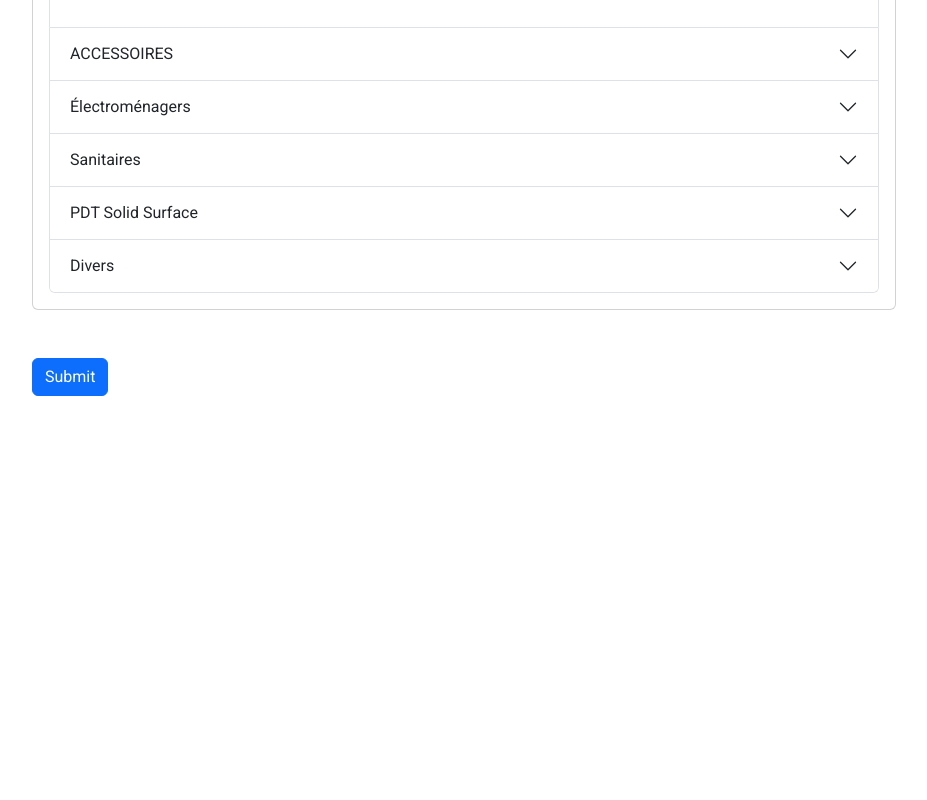
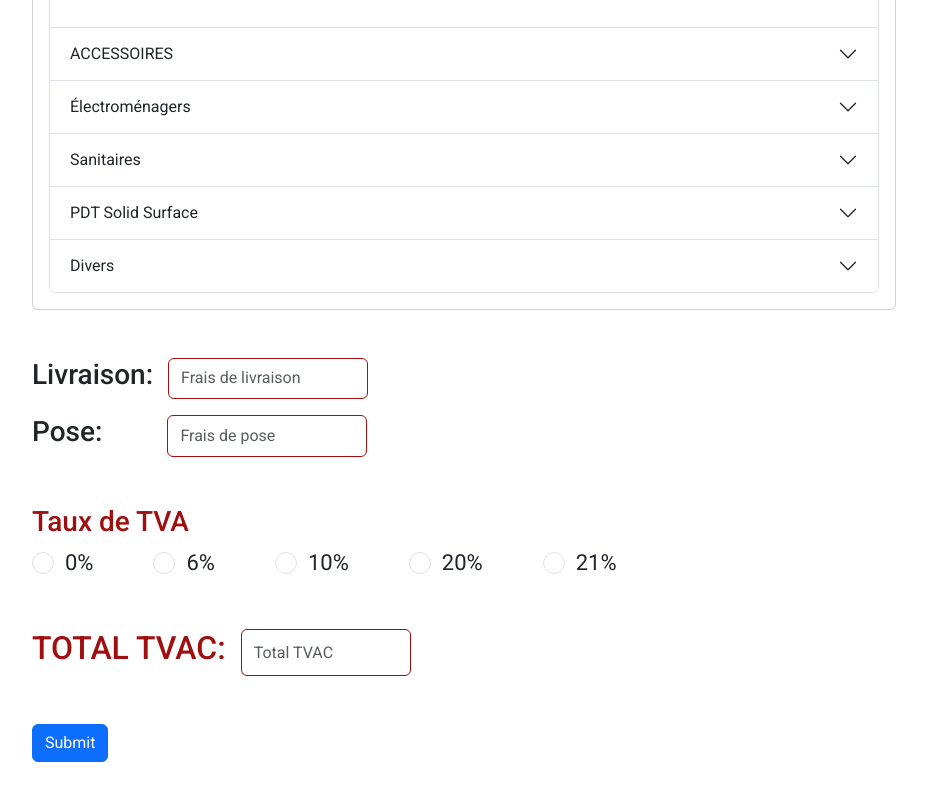
Before and after one commit to hakanyilmaz-be/dalyana-admin, a React (Create React App) app: page /projets-clients/new in a window 1280 px wide. Shown: the part 973-1773 px from the top of the page, without its empty margins (336-1263 px from the left). Before the commit the page ends 1417 px from the top, so only its background shows below. Built offline with nearby package versions, Linux system fonts and the light colour scheme.

Commit message:
4september

```diff
--- a/src/pages/CreateClientProjet.js
+++ b/src/pages/CreateClientProjet.js
@@ -20,7 +20,7 @@ import accessoires from "../assets/data/accessoires.json";
 import electromenagers from "../assets/data/electromenagers.json";
 import sanitaires from "../assets/data/sanitaires.json";
 import divers from "../assets/data/divers.json";
-import surfaces from "../assets/data/surfaces.json"
+import surfaces from "../assets/data/surfaces.json";
 
 //import { createUser } from "../../../api/admin-user-service";
 const CreateClientProjet = () => {
@@ -30,7 +30,6 @@ const CreateClientProjet = () => {
   const [totalSanitairesPrice, setTotalSanitairesPrice] = useState(0);
   const [totalDiversPrice, setTotalDiversPrice] = useState(0);
   const [totalSurfacesPrice, setTotalSurfacesPrice] = useState(0);
-
 
   const navigate = useNavigate();
 
@@ -74,9 +73,6 @@ const CreateClientProjet = () => {
     return totalPrice.toFixed(2); // Round to 2 decimal places
   };
 
-
-
-
   const initialValues = {
     name: "",
     phoneNumber: "",
@@ -98,7 +94,8 @@ const CreateClientProjet = () => {
     selectedSanitaires: [],
     selectedDivers: [],
     selectedSurfaces: [],
-
+    deliveryFee: "",
+    montageFee: "",
   };
 
   const validationSchema = Yup.object({
@@ -125,6 +122,8 @@ const CreateClientProjet = () => {
     model: Yup.string(),
     furnitureListPrice: Yup.string(),
     furnitureSalePrice: Yup.string(),
+    deliveryFee: Yup.string(),
+    montageFee: Yup.string(),
   });
 
   /* const onSubmit = async (values) => {
@@ -158,14 +157,12 @@ const CreateClientProjet = () => {
     setTotalAccessoriesPrice(totalPrice);
   }, [formik.values.selectedAccessoires]);
 
-
   useEffect(() => {
     const totalPrice = calculateTotalElectromenagersPrice(
       formik.values.selectedElectromenagers
     );
     setTotalElectromenagersPrice(totalPrice);
   }, [formik.values.selectedElectromenagers]);
-
 
   useEffect(() => {
     const totalPrice = calculateTotalSanitairesPrice(
@@ -175,9 +172,7 @@ const CreateClientProjet = () => {
   }, [formik.values.selectedSanitaires]);
 
   useEffect(() => {
-    const totalPrice = calculateTotalDiversPrice(
-      formik.values.selectedDivers
-    );
+    const totalPrice = calculateTotalDiversPrice(formik.values.selectedDivers);
     setTotalDiversPrice(totalPrice);
   }, [formik.values.selectedDivers]);
 
@@ -187,8 +182,6 @@ const CreateClientProjet = () => {
     );
     setTotalSurfacesPrice(totalPrice);
   }, [formik.values.selectedSurfaces]);
-
-
 
   return (
     <Form noValidate onSubmit={formik.handleSubmit}>
@@ -510,7 +503,7 @@ const CreateClientProjet = () => {
                         <Col md={5} style={{ fontSize: "12px" }}>
                           {product.description}
                         </Col>
-                        <Col md={2} as="h5" >
+                        <Col md={2} as="h5">
                           €{product.price}
                         </Col>
                         <Col className="d-grid" md={2}>
@@ -562,20 +555,19 @@ const CreateClientProjet = () => {
                   isSearchable={true}
                   isMulti
                   placeholder="Recherche..."
-
-
                 />
                 {/* Display selected products */}
                 <div className="mt-4">
                   <h6 className="mb-3">Électroménagers Sélectionnés:</h6>
-                  {formik.values.selectedElectromenagers.map((product, index) => (
+                  {formik.values.selectedElectromenagers.map(
+                    (product, index) => (
                       <div key={product.value} className="mb-2">
                         <Row>
                           <Col md={3}>{product.label}</Col>
                           <Col md={5} style={{ fontSize: "12px" }}>
                             {product.description}
                           </Col>
-                        <Col md={2} as="h5" >
+                          <Col md={2} as="h5">
                             €{product.price}
                           </Col>
                           <Col className="d-grid" md={2}>
@@ -598,14 +590,16 @@ const CreateClientProjet = () => {
                           </Col>
                         </Row>
                       </div>
-                  ))}
+                    )
+                  )}
                   <div className="mt-2" style={{ color: "#9f0f0f" }}>
-                    <h5>Total des Électroménagers: €{totalElectromenagersPrice}</h5>
+                    <h5>
+                      Total des Électroménagers: €{totalElectromenagersPrice}
+                    </h5>
                   </div>
                 </div>
               </Accordion.Body>
             </Accordion.Item>
-
 
             <Accordion.Item eventKey="3">
               <Accordion.Header>Sanitaires</Accordion.Header>
@@ -628,7 +622,6 @@ const CreateClientProjet = () => {
                   isSearchable={true}
                   isMulti
                   placeholder="Recherche..."
-
                 />
                 {/* Display selected products */}
                 <div className="mt-4">
@@ -640,7 +633,7 @@ const CreateClientProjet = () => {
                         <Col md={5} style={{ fontSize: "12px" }}>
                           {product.description}
                         </Col>
-                        <Col md={2} as="h5" >
+                        <Col md={2} as="h5">
                           €{product.price}
                         </Col>
                         <Col className="d-grid" md={2}>
@@ -678,10 +671,7 @@ const CreateClientProjet = () => {
                   name="selectedProducts"
                   value={formik.values.selectedSurfaces}
                   onChange={(selectedSurfaces) => {
-                    formik.setFieldValue(
-                      "selectedSurfaces",
-                      selectedSurfaces
-                    );
+                    formik.setFieldValue("selectedSurfaces", selectedSurfaces);
                   }}
                   options={surfaces.map((surface) => ({
                     value: surface.id,
@@ -692,7 +682,6 @@ const CreateClientProjet = () => {
                   isSearchable={true}
                   isMulti
                   placeholder="Recherche..."
-
                 />
                 {/* Display selected products */}
                 <div className="mt-4">
@@ -704,7 +693,7 @@ const CreateClientProjet = () => {
                         <Col md={5} style={{ fontSize: "12px" }}>
                           {product.description}
                         </Col>
-                        <Col md={2} as="h5" >
+                        <Col md={2} as="h5">
                           €{product.price}
                         </Col>
                         <Col className="d-grid" md={2}>
@@ -742,10 +731,7 @@ const CreateClientProjet = () => {
                   name="selectedDivers"
                   value={formik.values.selectedDivers}
                   onChange={(selectedDivers) => {
-                    formik.setFieldValue(
-                      "selectedDivers",
-                      selectedDivers
-                    );
+                    formik.setFieldValue("selectedDivers", selectedDivers);
                   }}
                   options={divers.map((diver) => ({
                     value: diver.id,
@@ -756,7 +742,6 @@ const CreateClientProjet = () => {
                   isSearchable={true}
                   isMulti
                   placeholder="Recherche..."
-
                 />
                 {/* Display selected products */}
                 <div className="mt-4">
@@ -768,7 +753,7 @@ const CreateClientProjet = () => {
                         <Col md={5} style={{ fontSize: "12px" }}>
                           {product.description}
                         </Col>
-                        <Col md={2} as="h5" >
+                        <Col md={2} as="h5">
                           €{product.price}
                         </Col>
                         <Col className="d-grid" md={2}>
@@ -801,6 +786,128 @@ const CreateClientProjet = () => {
           </Accordion>
         </Card.Body>
       </Card>
+
+      <Form.Group
+        className="livraison mb-3"
+        style={{ display: "flex", gap: "15px" }}
+      >
+        <Form.Label as="h3">Livraison:</Form.Label>
+
+        <Form.Control
+          type="text"
+          style={{
+            color: "#9f0f0f",
+            borderColor: "#9f0f0f",
+            width: "200px",
+          }}
+          // as={MaskedInput}
+          // mask="(111) 111-1111"
+          placeholder="Frais de livraison"
+          {...formik.getFieldProps("deliveryFee")}
+          isInvalid={!!formik.errors.deliveryFee}
+        />
+        <Form.Control.Feedback type="invalid">
+          {formik.errors.deliveryFee}
+        </Form.Control.Feedback>
+      </Form.Group>
+
+      <Form.Group
+        className="pose mb-5"
+        style={{ display: "flex", gap: "65px" }}
+      >
+        <Form.Label as="h3">Pose:</Form.Label>
+
+        <Form.Control
+          type="text"
+          style={{
+            color: "#9f0f0f",
+            borderColor: "#9f0f0f",
+            width: "200px",
+          }}
+          // as={MaskedInput}
+          // mask="(111) 111-1111"
+          placeholder="Frais de pose"
+          {...formik.getFieldProps("montageFee")}
+          isInvalid={!!formik.errors.montageFee}
+        />
+        <Form.Control.Feedback type="invalid">
+          {formik.errors.montageFee}
+        </Form.Control.Feedback>
+      </Form.Group>
+
+      <div className="tva mb-5" style={{ fontSize: "22px" }}>
+        <h3 style={{ color: "#9f0f0f" }}>Taux de TVA</h3>
+        <Form.Check
+          inline
+          label="0%"
+          name="group1"
+          type="radio"
+          id="1"
+          style={{
+            fontSize: "22px",
+            marginRight: "60px",
+          }}
+        />
+        <Form.Check
+          inline
+          label="6%"
+          name="group1"
+          type="radio"
+          id="2"
+          style={{ fontSize: "22px", marginRight: "60px" }}
+        />
+        <Form.Check
+          inline
+          label="10%"
+          name="group1"
+          type="radio"
+          id="3"
+          style={{ fontSize: "22px", marginRight: "60px" }}
+        />
+        <Form.Check
+          inline
+          label="20%"
+          name="group1"
+          type="radio"
+          id="4"
+          style={{ fontSize: "22px", marginRight: "60px" }}
+        />
+        <Form.Check
+          inline
+          label="21%"
+          name="group1"
+          type="radio"
+          id="5"
+          style={{ fontSize: "22px" }}
+        />
+      </div>
+
+      <Form.Group
+        className="total mb-5"
+        style={{ display: "flex", gap: "15px" }}
+      >
+        <Form.Label as="h2" style={{
+            color: "#9f0f0f",
+          }}>TOTAL TVAC:</Form.Label>
+
+        <Form.Control
+          type="text"
+          style={{
+            color: "#9f0f0f",
+            borderColor: "#9f0f0f",
+            width: "170px",
+          }}
+          // as={MaskedInput}
+          // mask="(111) 111-1111"
+          placeholder="Total TVAC"
+          {...formik.getFieldProps("montageFee")}
+          isInvalid={!!formik.errors.montageFee}
+        />
+        <Form.Control.Feedback type="invalid">
+          {formik.errors.montageFee}
+        </Form.Control.Feedback>
+      </Form.Group>
+
       <Button type="submit">Submit</Button>
     </Form>
   );
```
Lines whose indentation alone changed are shown as unchanged.
